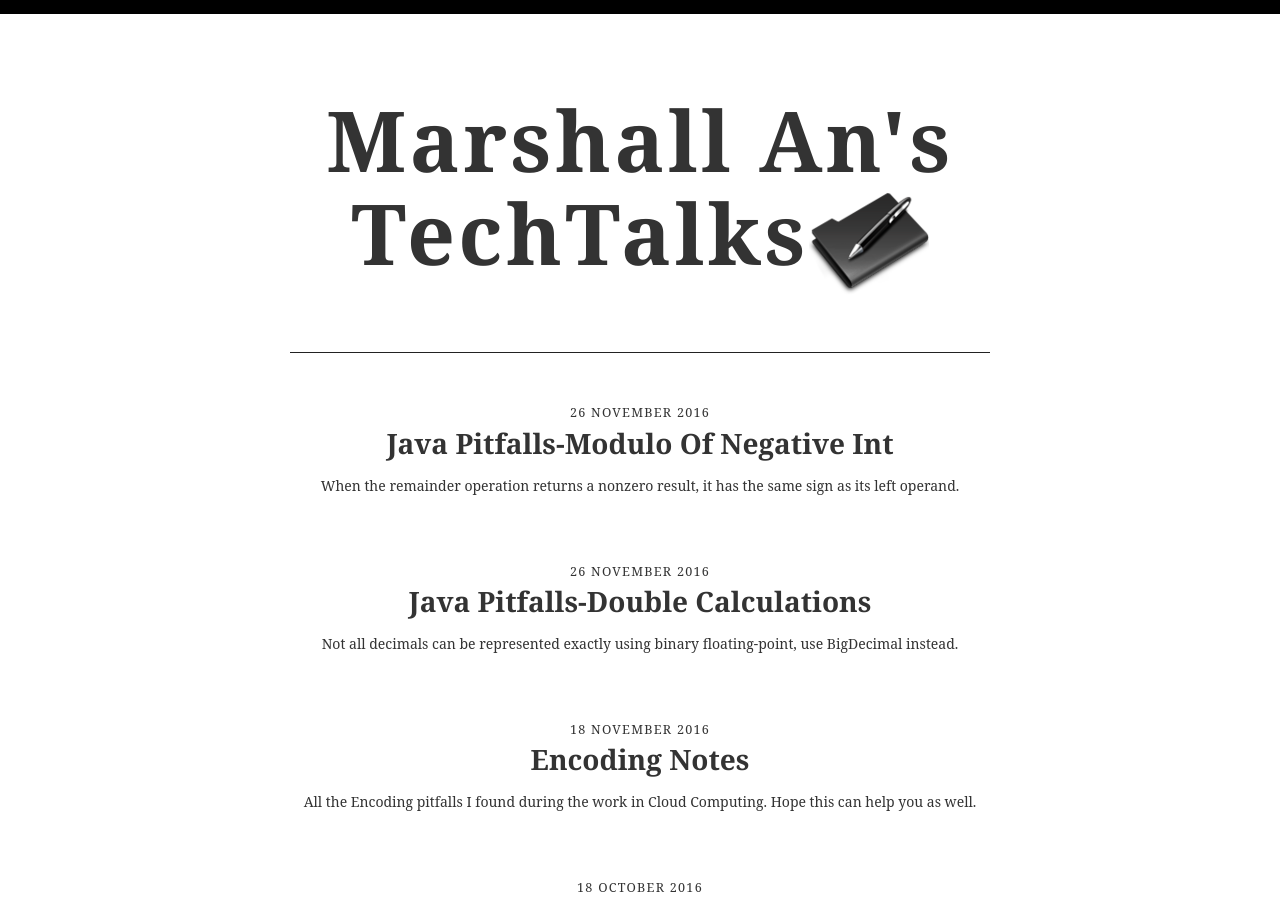
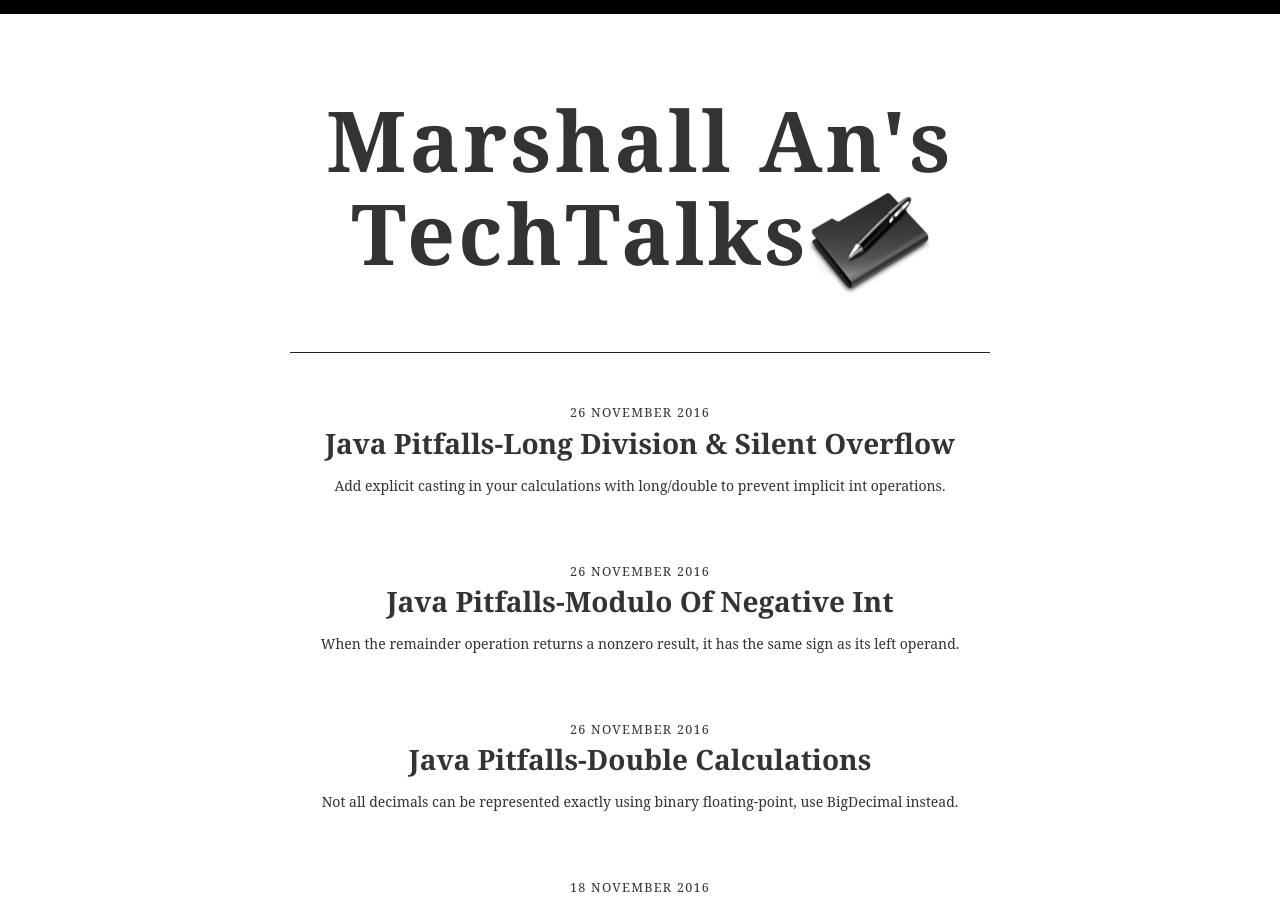
Before and after one commit to haokanga/haokanga.github.io, a Jekyll site: the page built from index.html, in a window 1280 px wide and 900 px high. Built offline with Jekyll 4.4.1, drawn with Linux system fonts in a browser that asks for light colours; some web fonts are replaced; the list of posts is cut into pages by our own code; some of the changed text lies outside the part shown.

Commit message:
2016-11-26-java-pitfalls-long-division.md

```diff
--- a/_data/references.yml
+++ b/_data/references.yml
@@ -183,3 +183,9 @@
     - Java Puzzlers-Traps, Pitfalls, and Corner Cases By Joshua Bloch, Neal Gafter
   href:
     - https://www.amazon.com/Java-Puzzlers-Traps-Pitfalls-Corner/dp/032133678X
+
+- title: Java Pitfalls-Long Division & Silent Overflow
+  page:
+    - Java Puzzlers-Traps, Pitfalls, and Corner Cases By Joshua Bloch, Neal Gafter
+  href:
+    - https://www.amazon.com/Java-Puzzlers-Traps-Pitfalls-Corner/dp/032133678X
--- /dev/null
+++ b/_posts/2016-11-26-java-pitfalls-long-division-and-silent-overflow.md
@@ -0,0 +1,44 @@
+---
+layout: post
+title:  "Java Pitfalls-Long Division & Silent Overflow"
+date:   2016-11-26 23:21:56 +1030
+categories: Java
+tags: [Java]
+---
+Add explicit casting in your calculations with long/double to prevent implicit int operations.
+<!--summary break-->
+
+### Naive solution
+
+{% highlight java%}
+final long MICROS_PER_DAY = 24 * 60 * 60 * 1000 * 1000;
+final long MILLIS_PER_DAY = 24 * 60 * 60 * 1000;
+System.out.println(MICROS_PER_DAY / MILLIS_PER_DAY);
+{% endhighlight %}
+Believe it or not, it prints 5. The computation of the constant MICROS_PER_DAY does overflow. Although the
+result of the computation fits in a long with room to spare, it doesn't fit in an int. The computation
+is performed entirely in `int` arithmetic, because all the factors that are multiplied together are `int` values, and only after the computation completes is the result promoted to a long. By then, it's too late.
+
+Java does not have target typing, a language feature wherein the type of the variable in which a result is to be
+stored influences the type of the computation.
+
+### Correct solution
+
+{% highlight java%}
+final long MICROS_PER_DAY = 24L * 60 * 60 * 1000 * 1000;
+final long MILLIS_PER_DAY = 24L * 60 * 60 * 1000;
+System.out.println(MICROS_PER_DAY / MILLIS_PER_DAY);
+{% endhighlight %}
+
+### Float/Double division
+Similarly, when you try to get a division from two ints and get a float/double value.
+Do not use these:
+{% highlight java%}
+double ratio = 1 / 2;
+double ratio = (double) (1 / 2);
+{% endhighlight %}
+
+Use this instead.
+{% highlight java%}
+ratio = (double) 1 / 2;
+{% endhighlight %}
```
